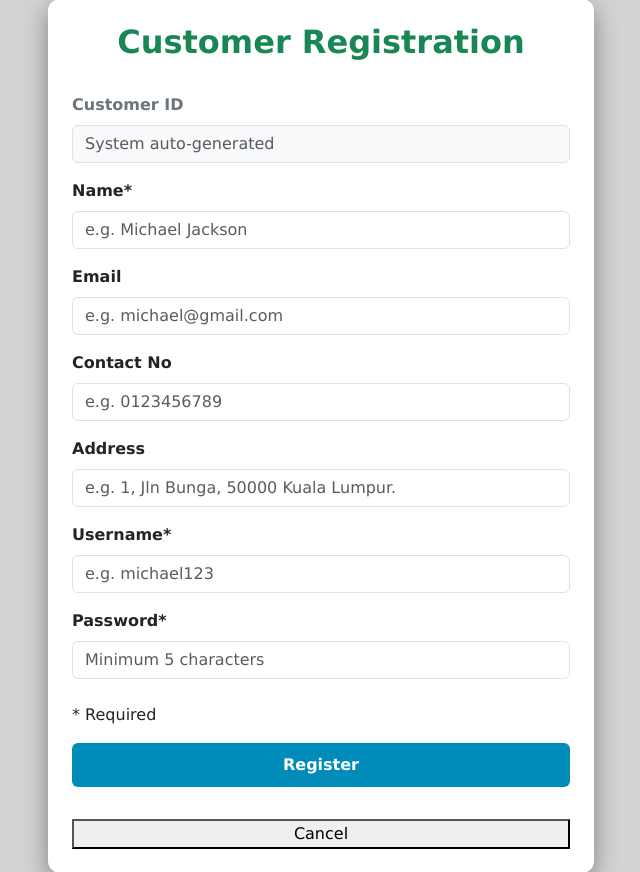
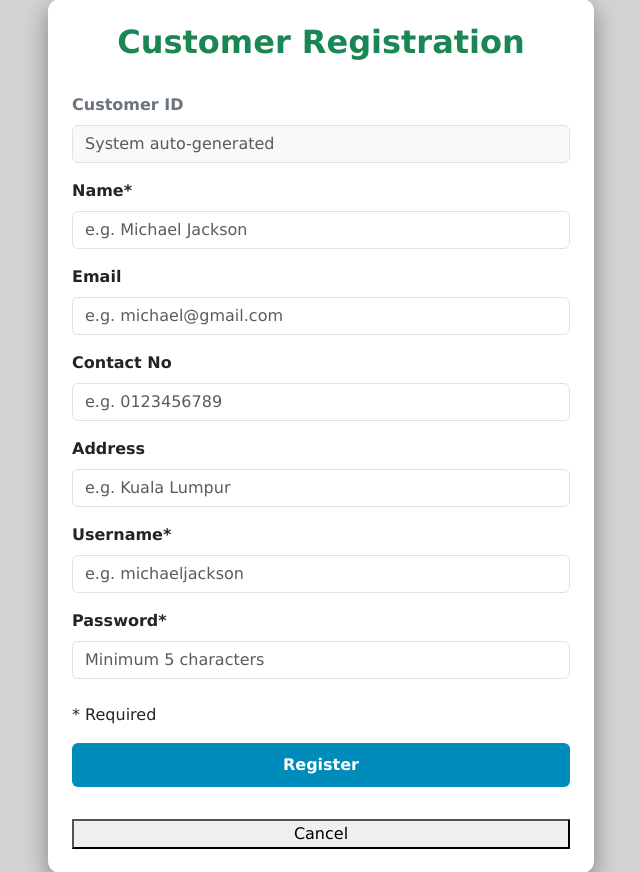
Before and after one commit to syiraazhari/db_group2_2026, a PHP site: page /register.php in a window 1280 px wide. Shown: the part 49-921 px from the top of the page, without its empty margins (319-959 px from the left). Run offline with PHP 8.4, Linux system fonts and the light colour scheme.

Commit message:
update register page

```diff
--- a/register.php
+++ b/register.php
@@ -76,7 +76,7 @@
                         <label for="address" class="form-label fw-semibold">Address</label>
                         <div class="input-group">
                             <input type="text" class="form-control" name="address"
-                            placeholder = "e.g. 1, Jln Bunga, 50000 Kuala Lumpur.">
+                            placeholder = "e.g. Kuala Lumpur">
                         </div>
                     </div>
 
@@ -84,7 +84,7 @@
                         <label for="username" class="form-label fw-semibold">Username*</label>
                         <div class="input-group">
                             <input type="text" class="form-control" name="username"
-                            placeholder = "e.g. michael123" required>
+                            placeholder = "e.g. michaeljackson" required>
                         </div>
                     </div>
 
```
